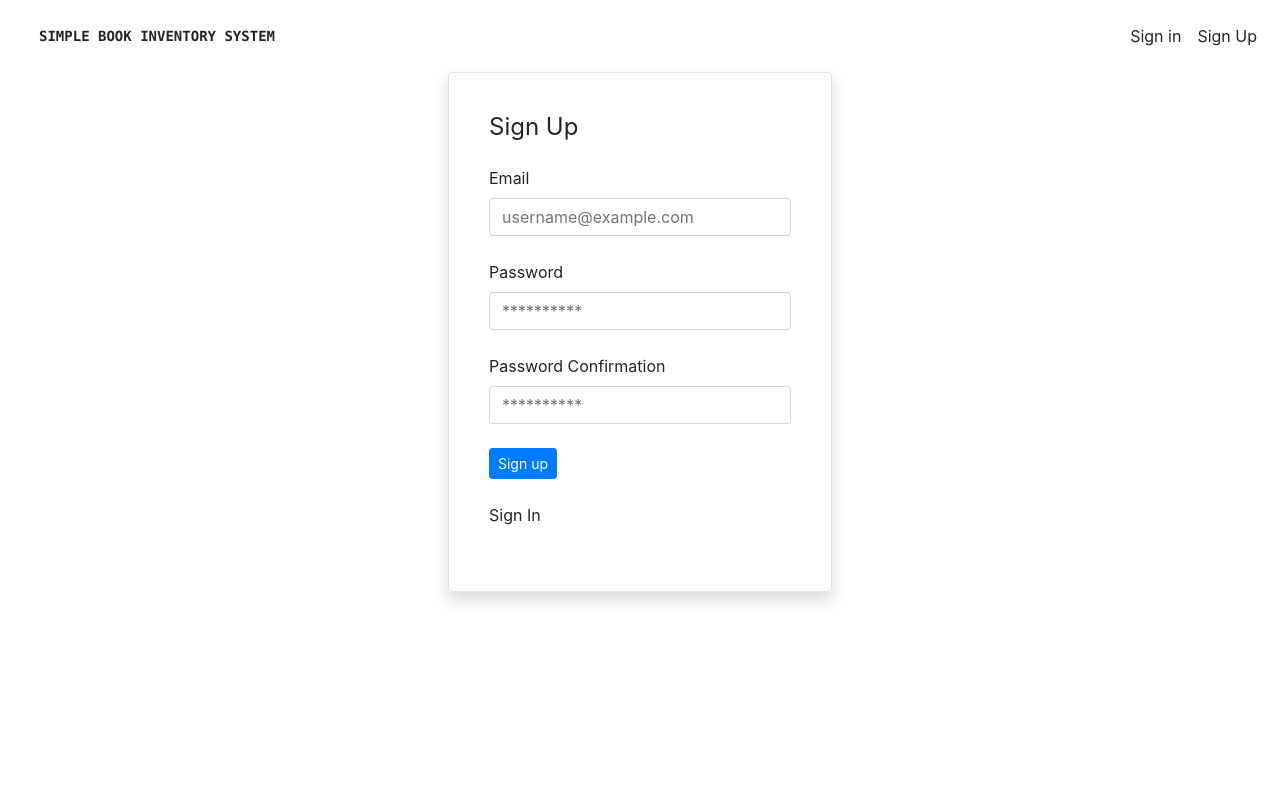
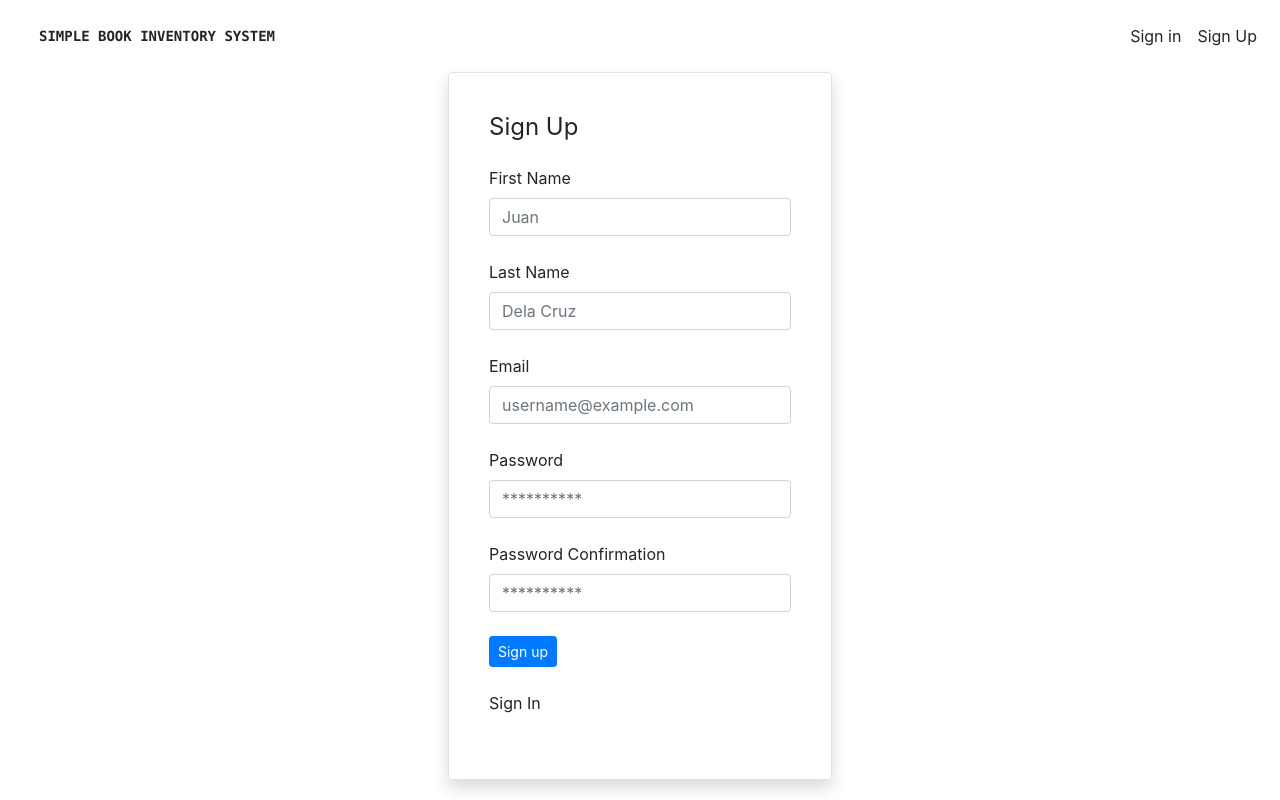
Before and after one commit to oj5th/inventory-frontend, a Vue app: page /signup in a window 1280 px wide. Built offline with nearby package versions, Linux system fonts and the light colour scheme.

Commit message:
Add firstname and lastname on signup

```diff
--- a/src/components/Book.vue
+++ b/src/components/Book.vue
@@ -333,7 +333,7 @@ export default {
     },
     updateCategory (book) {
       this.editedBook = ''
-      this.$http.secured.patch(`/api/v1/books/${book.id}`, { book: { book_genres_attributes: [{genre_id: book.genre_id}]  } })
+      this.$http.secured.patch(`/api/v1/books/${book.id}`, { book: { book_genres_attributes: [{genre_id: book.genre_id}] } })
         .catch(error => this.setError(error, 'Cannot update book'))
     }
   }
--- a/src/components/Signup.vue
+++ b/src/components/Signup.vue
@@ -4,6 +4,16 @@
       <h3 class="text-2xl mb-6 text-grey-darkest">Sign Up</h3>
       <form @submit.prevent="signup">
         <div class="text-red" v-if="error">{{ error }}</div>
+
+        <div class="mb-6">
+          <label for="email" class="label">First Name</label>
+          <b-form-input v-model="firstname" class="input" id="email" placeholder="Juan"></b-form-input>
+        </div>
+
+        <div class="mb-6">
+          <label for="email" class="label">Last Name</label>
+          <b-form-input v-model="lastname" class="input" id="email" placeholder="Dela Cruz"></b-form-input>
+        </div>
 
         <div class="mb-6">
           <label for="email" class="label">Email</label>
@@ -46,7 +56,7 @@ export default {
   },
   methods: {
     signup () {
-      this.$http.plain.post('/signup', { email: this.email, password: this.password, password_confirmation: this.password_confirmation })
+      this.$http.plain.post('/signup', { email: this.email, password: this.password, password_confirmation: this.password_confirmation, firstname: this.firstname, lastname: this.lastname })
         .then(response => this.signupSuccessful(response))
         .catch(error => this.signupFailed(error))
     },
@@ -59,7 +69,7 @@ export default {
       localStorage.csrf = response.data.csrf
       localStorage.signedIn = true
       this.error = ''
-      this.$router.replace('/records')
+      this.$router.replace('/books')
     },
     signupFailed (error) {
       this.error = (error.response && error.response.data && error.response.data.error) || 'Something went wrong'
@@ -68,7 +78,7 @@ export default {
     },
     checkedSignedIn () {
       if (localStorage.signedIn) {
-        this.$router.replace('/records')
+        this.$router.replace('/books')
       }
     }
   }
```
